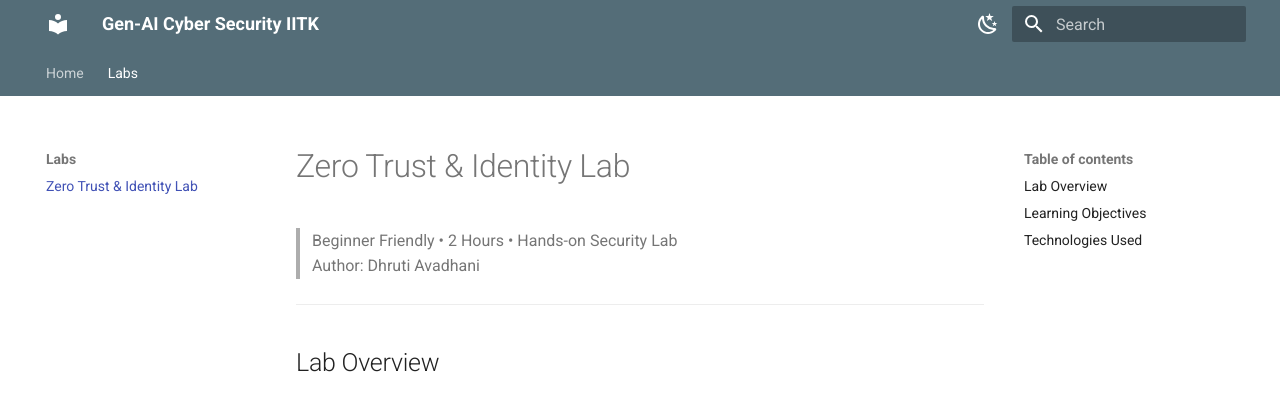
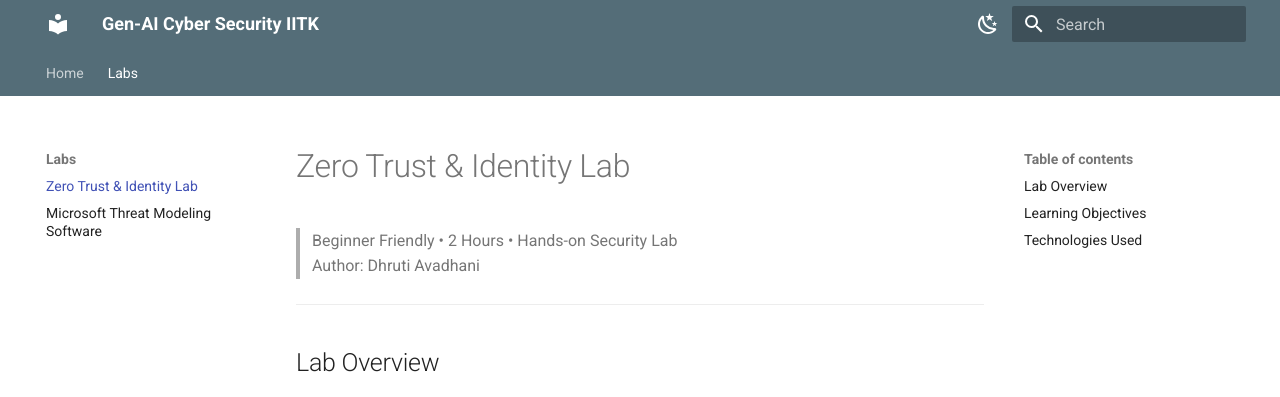
Before and after one commit to Generative-AI-Cybersecurity/Generative-AI-Cyber-Security-IITK, an MkDocs documentation site: the page built from docs/test-lab/index.md, in a window 1280 px wide. Shown: the top 397 px of the page. Built offline with MkDocs 1.6.1 and Material for MkDocs 9.7.7, drawn with Linux system fonts in a browser that asks for light colours.

Commit message:
Update mkdocs.yml
added microsoft MTMT lab

```diff
--- a/mkdocs.yml
+++ b/mkdocs.yml
@@ -54,3 +54,4 @@ nav:
 
   - Labs:
       - Zero Trust & Identity Lab: test-lab/index.md
+      - Microsoft Threat Modeling Software: microsoft-threat-model-software/index.md
```
